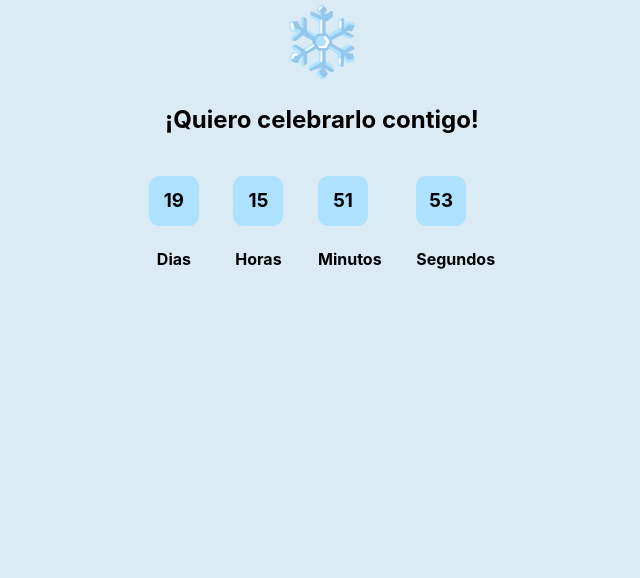
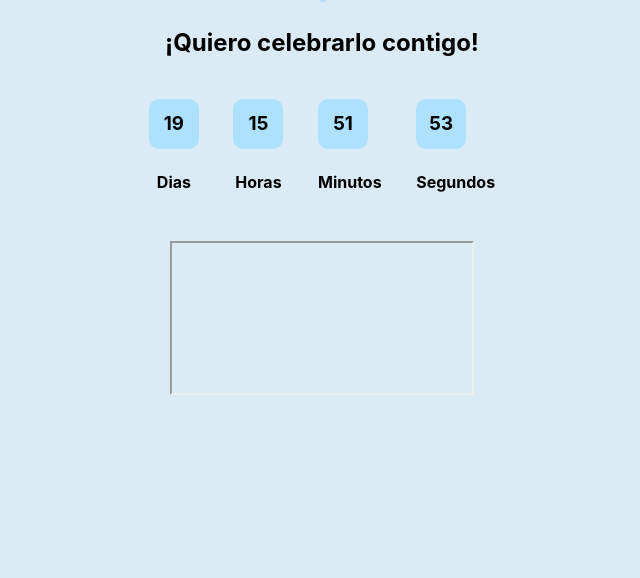
Before and after one commit to Pasttor/invitacion-sofia, a website built with Vite: page index.html in a window 1280 px wide. Shown: the top 578 px of the page, without its empty margins (318-958 px from the left). Built offline with nearby package versions, Linux system fonts and the light colour scheme; files whose address does not match are found by name.

Commit message:
displayflex

```diff
--- a/index.html
+++ b/index.html
@@ -42,7 +42,7 @@
         </div>
       </div>
       <div>
-        <iframe src="/music.mp3" allow="autoplay" id="audio" style="display: none;"></iframe>
+        <iframe src="/music.mp3" allow="autoplay" id="audio" style="display: flex;"></iframe>
         <!-- <audio controls autoplay>
           <source src="/music.mp3" type="audio/mpeg">
       </audio> -->
```
